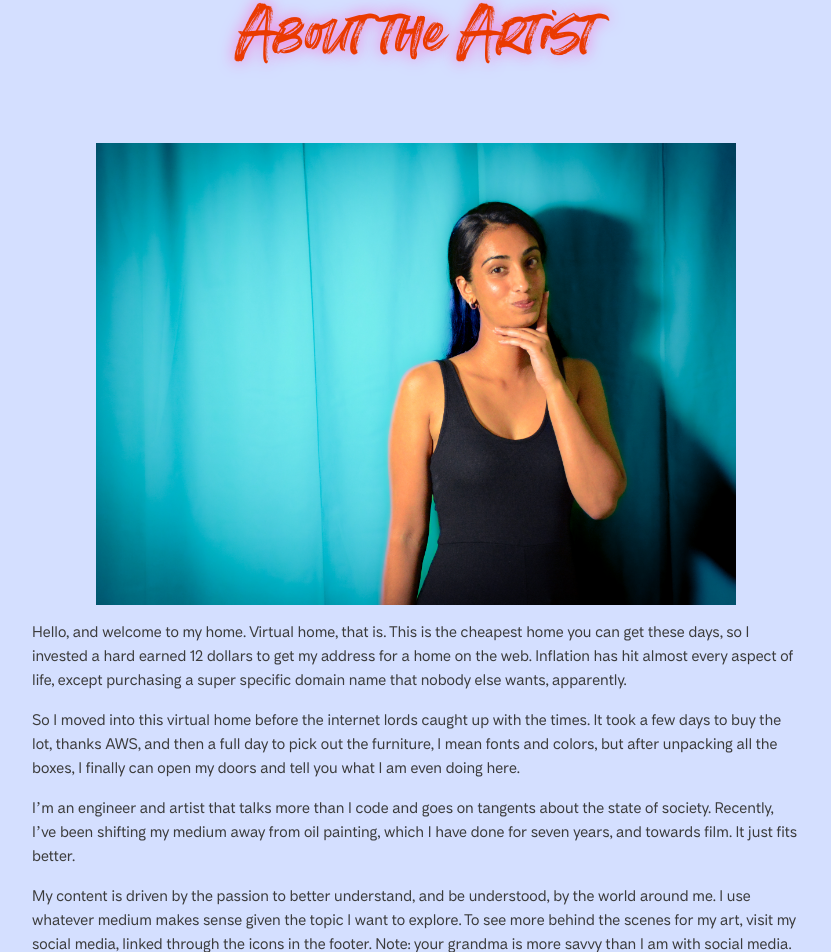
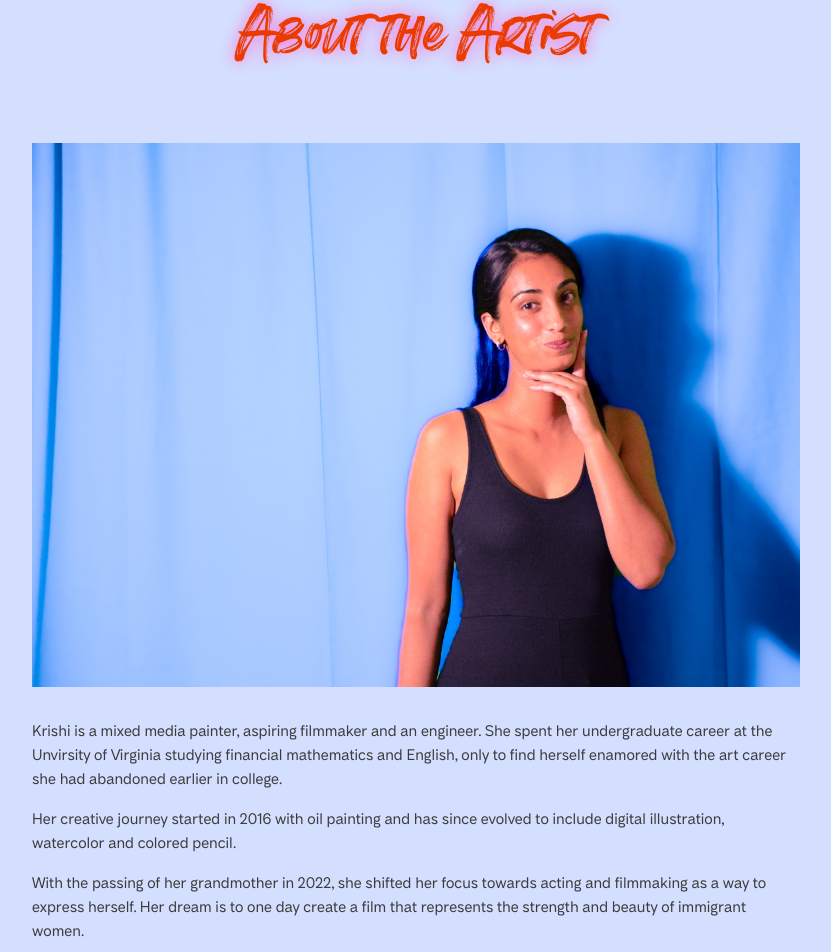
Before and after one commit to krishisharma45/krishisharma.com, a React (Create React App) app: page /about in a window 1280 px wide. Shown: the part 230-1182 px from the top of the page, without its empty margins (224-1055 px from the left). Built offline with nearby package versions, Linux system fonts and the light colour scheme.

Commit message:
update about section and change picture

```diff
--- a/src/components/About.js
+++ b/src/components/About.js
@@ -15,12 +15,19 @@ export default class About extends Component {
                     About the Artist
                 </div>
                 <img src={require("../self.jpg")}/>
-                    <p className="About">Hello, and welcome to my home. Virtual home, that is. This is the cheapest home you can get these days, so I invested a hard earned 12 dollars to get my address for a home on the web. Inflation has hit almost every aspect of life, except purchasing a super specific domain name that nobody else wants, apparently.</p>
-                    <p className="About">So I moved into this virtual home before the internet lords caught up with the times. It took a few days to buy the lot, thanks AWS, and then a full day to pick out the furniture, I mean fonts and colors, but after unpacking all the boxes, I finally can open my doors and tell you what I am even doing here.</p>
-                    <p className="About">I’m an engineer and artist that talks more than I code and goes on tangents about the state of society. Recently, I’ve been shifting my medium away from oil painting, which I have done for seven years, and towards film. It just fits better.</p>
-                    <p className="About">My content is driven by the passion to better understand, and be understood, by the world around me. I use whatever medium makes sense given the topic I want to explore. To see more behind the scenes for my art, visit my social media, linked through the icons in the footer. Note: your grandma is more savvy than I am with social media. Bear that in mind before you set your expectations.</p>
-                    <p className="LastEntry">Thanks for joining me as I navigate this strange thing called life.</p>
-                </div>
+                <br></br>
+                <p className="About">Krishi is a mixed media painter, aspiring filmmaker and an engineer. She spent her undergraduate career at the Unvirsity of Virginia studying financial mathematics and English, only to find herself enamored with the art career she had abandoned earlier in college.</p>
+                <p className="About">Her creative journey started in 2016 with oil painting and has since evolved to include digital illustration, watercolor and colored pencil.</p>
+                <p className="About">With the passing of her grandmother in 2022, she shifted her focus towards acting and filmmaking as a way to express herself. Her dream is to one day create a film that represents the strength and beauty of immigrant women.</p>
+                <p className="LastEntry">She currently resides in Northern Virginia, where she works at an AI consulting firm as a software engineer during the day and builds her art portfolio at night.</p>
+            </div>
+                // img src={require("../self.jpg")}/>
+                //     <p className="About">Hello, and welcome to my home. Virtual home, that is. This is the cheapest home you can get these days, so I invested a hard earned 12 dollars to get my address for a home on the web. Inflation has hit almost every aspect of life, except purchasing a super specific domain name that nobody else wants, apparently.</p>
+                //     <p className="About">So I moved into this virtual home before the internet lords caught up with the times. It took a few days to buy the lot, thanks AWS, and then a full day to pick out the furniture, I mean fonts and colors, but after unpacking all the boxes, I finally can open my doors and tell you what I am even doing here.</p>
+                //     <p className="About">I’m an engineer and artist that talks more than I code and goes on tangents about the state of society. Recently, I’ve been shifting my medium away from oil painting, which I have done for seven years, and towards film. It just fits better.</p>
+                //     <p className="About">My content is driven by the passion to better understand, and be understood, by the world around me. I use whatever medium makes sense given the topic I want to explore. To see more behind the scenes for my art, visit my social media, linked through the icons in the footer. Note: your grandma is more savvy than I am with social media. Bear that in mind before you set your expectations.</p>
+                //     <p className="LastEntry">Thanks for joining me as I navigate this strange thing called life.</p>
+                // </div>
             );
     }
 }
--- a/src/styles.css
+++ b/src/styles.css
@@ -285,9 +285,9 @@ h3 {
   }
 
   img {
-    width: 50vw;
-    right: 25vw;
-    left: 25vw;
+    width: 60vw;
+    right: 20vw;
+    left: 20vw;
     position: relative;
   }
 }
```
Also changed, not shown: src/self.jpg.
